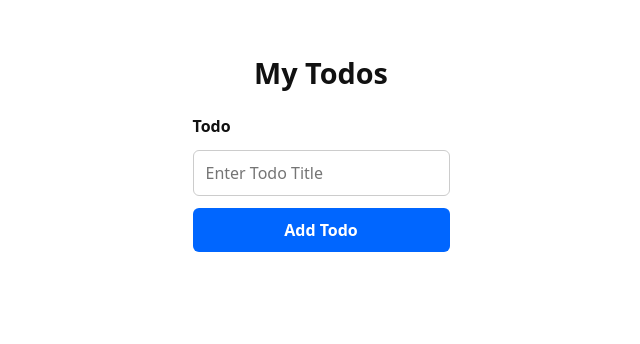
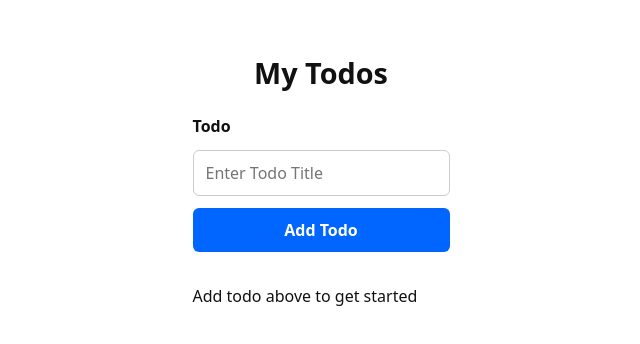
Before and after one commit to mnichols08/ctd-react-v3-guided-project, a React (Vite) app: page / in a window 1280 px wide. Shown: the top 344 px of the page, without its empty margins (319-959 px from the left). Built offline with nearby package versions, Linux system fonts and the light colour scheme.

Commit message:
Adds ternary statement to render a paragraph if todolist is empty

```diff
--- a/src/components/TodoList/TodoList.component.jsx
+++ b/src/components/TodoList/TodoList.component.jsx
@@ -1,12 +1,14 @@
 import './TodoList.styles.css';
 import TodoListItem from '../TodoListItem/TodoListItem.component';
 
-function TodoList({ todoList }) {
+function TodoList({ todoList, onCompleteTodo }) {
   return (
     <ul className="todo-list">
-      {todoList.map(todo => (
-        <TodoListItem key={todo.id} todo={todo} />
-      ))}
+      {todoList.length < 1 ? (
+        <p>Add todo above to get started</p>
+      ) : (
+        todoList.map(todo => <TodoListItem onCompleteTodo={onCompleteTodo} key={todo.id} todo={todo} />)
+      )}
     </ul>
   );
 }
```
Also changed, not shown: 1 other file (tests, documents, lock files or other folders).
